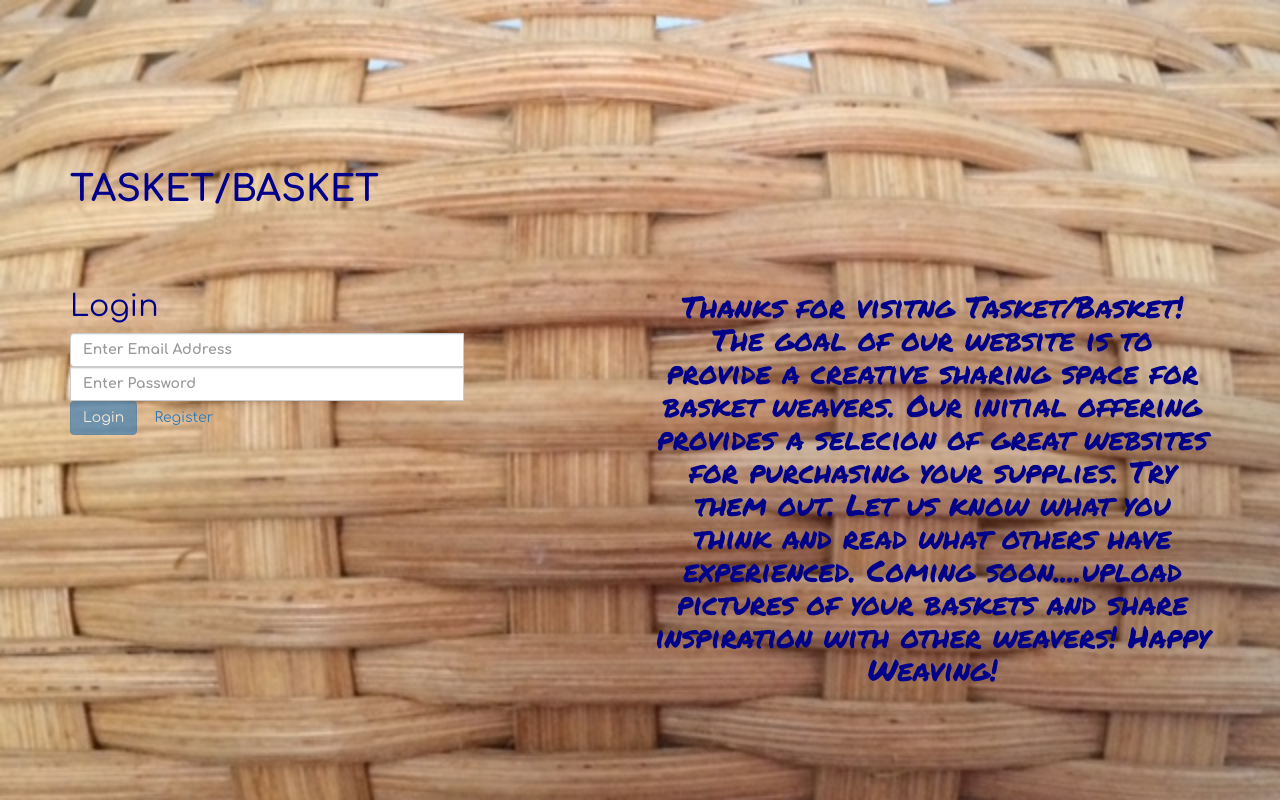
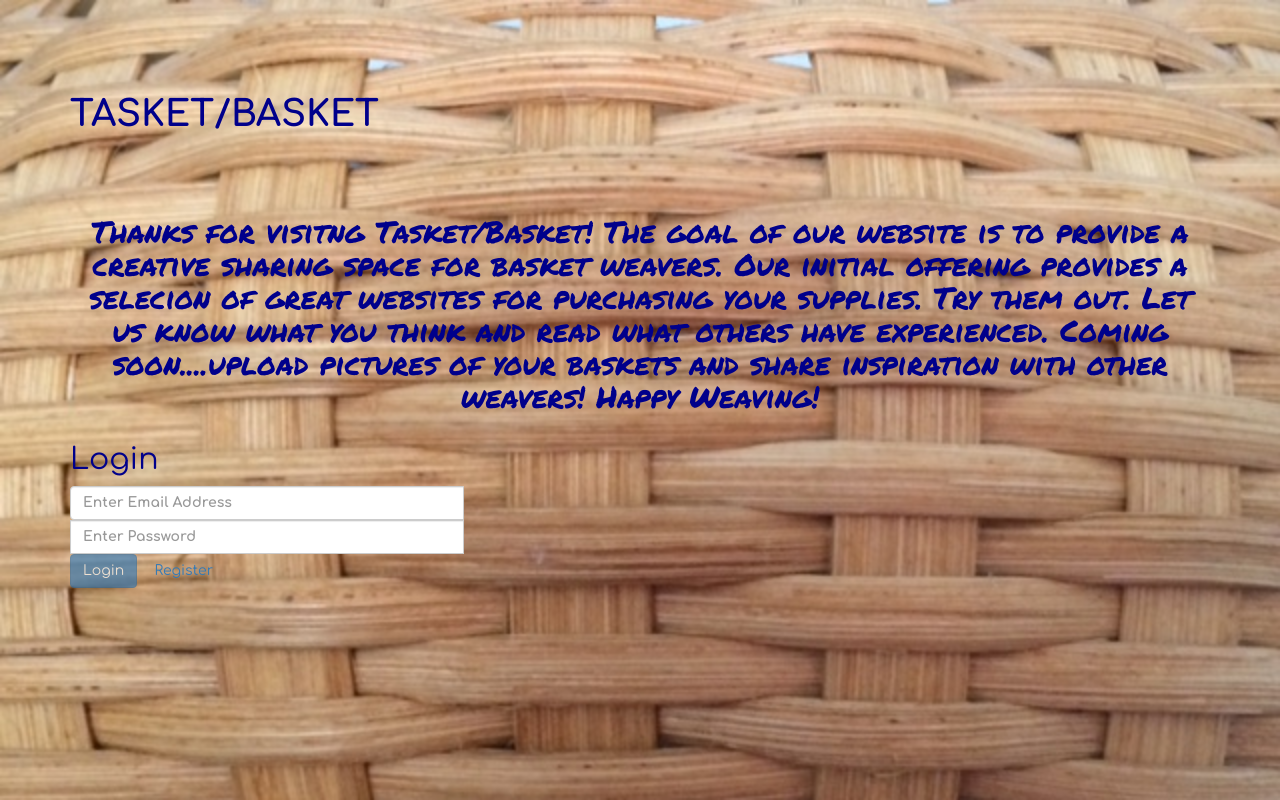
Before and after one commit to schmitz1193/tisket-tasket, a website: page public/index.html at #/login in a window 1280 px wide. Drawn offline with nearby package versions, Linux system fonts and the light colour scheme; some packages are replaced by stand-ins of ours.

Commit message:
login page

```diff
--- a/public/partials/login.html
+++ b/public/partials/login.html
@@ -1,4 +1,11 @@
   <h1 class='title-style'>TASKET/BASKET</h1>
+  <div class="wrapper">
+    <duv class="row">
+      <div class='col-md-12 mission-style'>
+        <h2>Thanks for visitng Tasket/Basket!  The goal of our website is to provide a creative sharing space for basket weavers.  Our initial offering provides a selecion of great websites for purchasing your supplies.  Try them out.  Let us know what you think and read what others have experienced.  Coming soon....upload pictures of your baskets and share inspiration with other weavers!  Happy Weaving!</h2>
+      </div>
+    </duv>
+  </div>
   <div class="wrapper">
     <div class="row">
     <div class="col-md-6">
@@ -30,7 +37,4 @@
 
         </form>
       </div>
-      <div class='col-md-6 pull -left mission-style'>
-        <h2>Thanks for visitng Tasket/Basket!  The goal of our website is to provide a creative sharing space for basket weavers.  Our initial offering provides a selecion of great websites for purchasing your supplies.  Try them out.  Let us know what you think and read what others have experienced.  Coming soon....upload pictures of your baskets and share inspiration with other weavers!  Happy Weaving!</h2>
-      </div>
   </div>
--- a/public/stylesheet/main.css
+++ b/public/stylesheet/main.css
@@ -72,7 +72,7 @@ body {
 .title-style {
   font-weight: 1000;
   padding-bottom: 50;
-  margin-top: 100;
+  margin-top: 25;
  }
 
 .comment-style {
```
Also changed, not shown: 1 other file.
